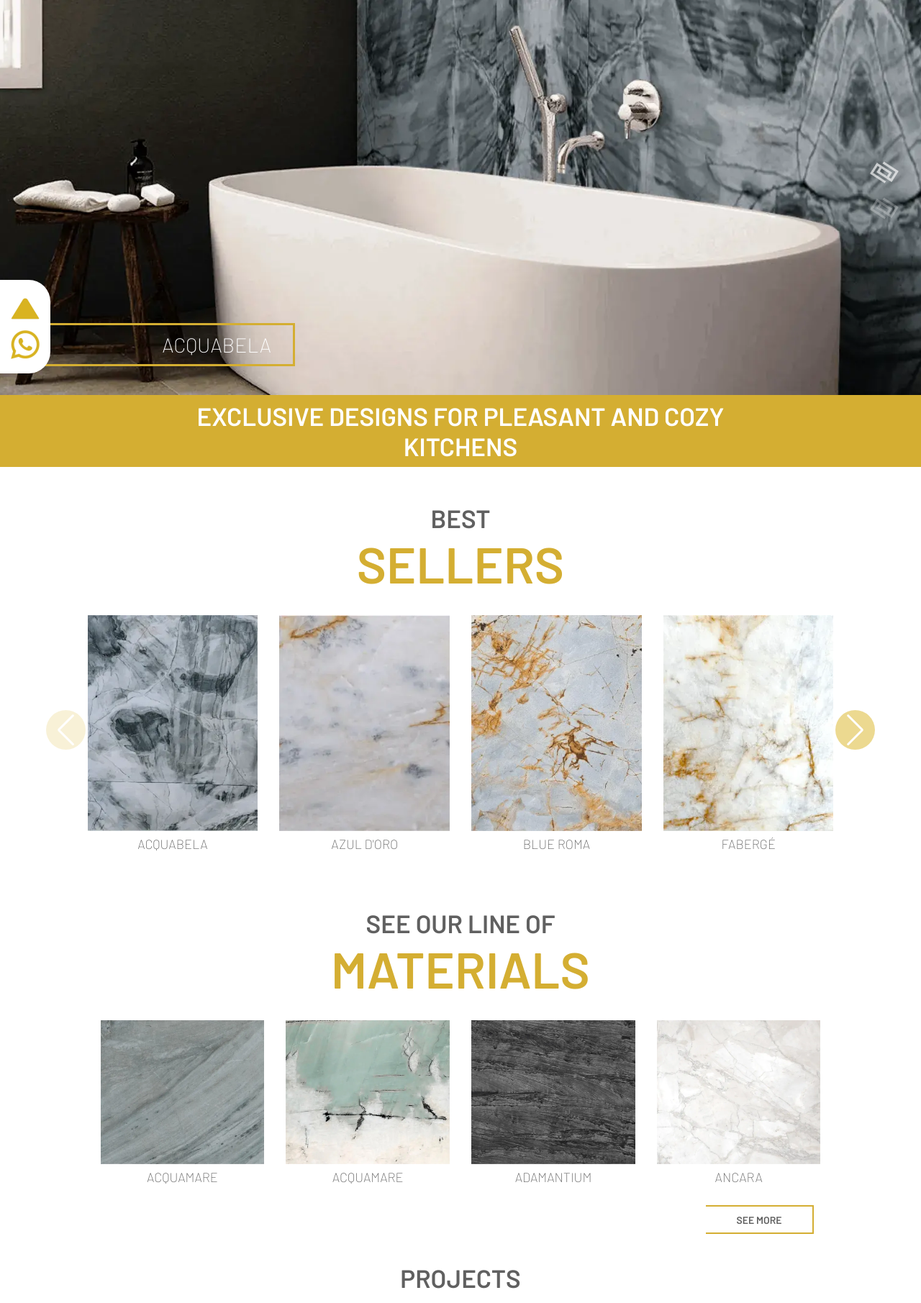
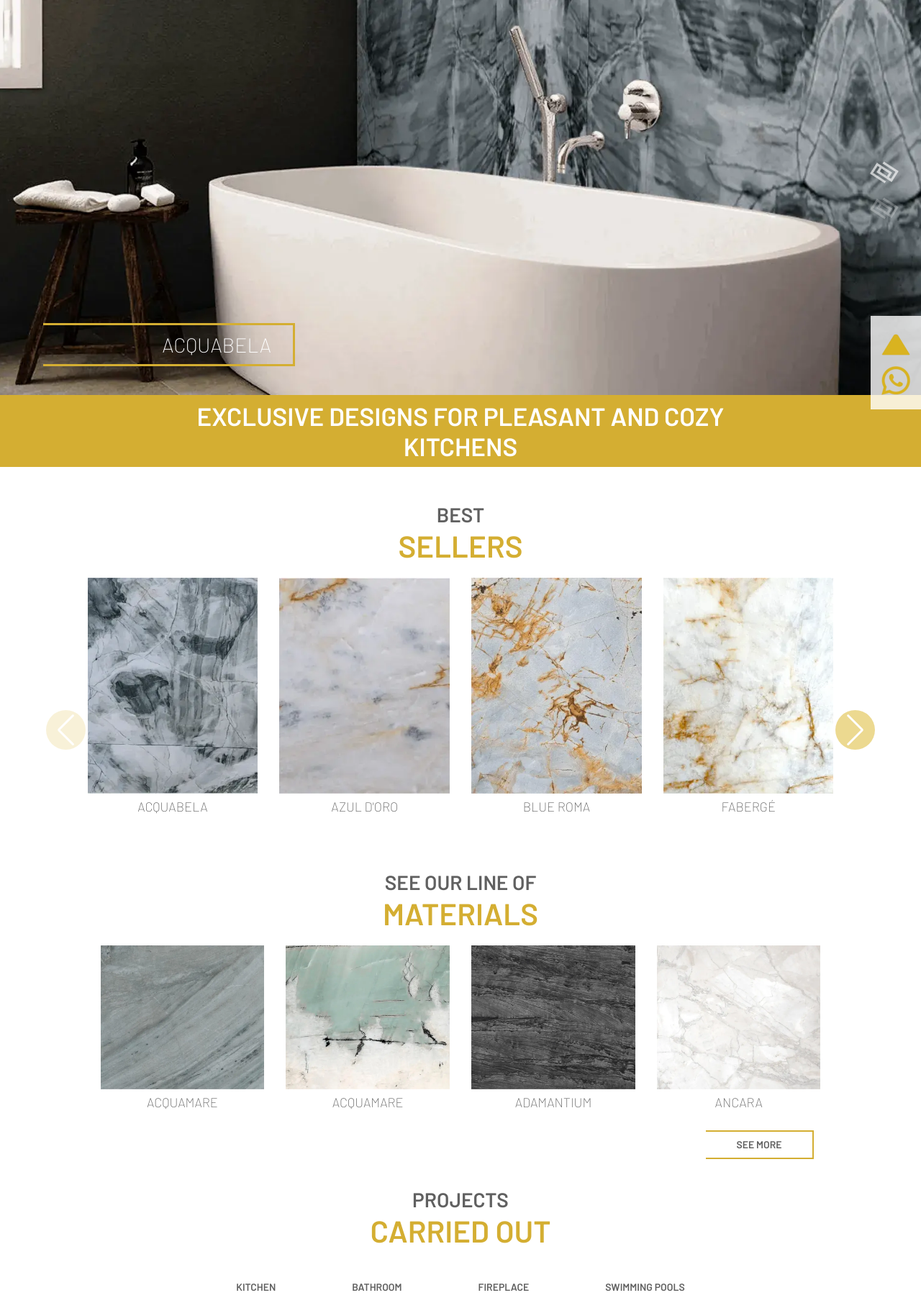
Before and after one commit to LeonardoDuarteBonafe/StoneEmpire, a PHP site: page /index.php in a window 1280 px wide. Shown: the part 121-1932 px from the top of the page at 72% size. Run offline with PHP 8.4, Linux system fonts and the light colour scheme; some libraries are stand-ins or nearby versions.

Commit message:
Finalizações

```diff
--- a/index.php
+++ b/index.php
@@ -281,7 +281,7 @@
         </section>
 
 
-        <div id="quarry-carousel" class="carousel vert slide" data-ride="carousel" data-interval="5000" data-pause="false">
+        <div id="quarry-carousel" class="carousel slide" data-ride="carousel" data-interval="5000" data-pause="false">
             <ol class="carousel-indicators">
                 <li data-target="#quarry-carousel" data-slide-to="0" id="0" class="active"></li>
                 <li data-target="#quarry-carousel" data-slide-to="1"></li>
--- a/php/side-menu.html
+++ b/php/side-menu.html
@@ -1,5 +1,6 @@
-
-<div class="menu-fixed">
-    <a href="#" class="whatsapp-fixed topo"><img src="Images/Header/botao-topo.webp"></a>
-    <a class="whatsapp-fixed whatsapp"><img src="Images/Header/whatsapp-logo.webp"></a>
+<div class="body-menu-fixed">
+    <div class="menu-fixed">
+        <a href="#" class="whatsapp-fixed topo"><img src="Images/Header/botao-topo.webp"></a>
+        <a class="whatsapp-fixed whatsapp"><img src="Images/Header/whatsapp-logo.webp"></a>
+    </div>
 </div>
--- a/style.css
+++ b/style.css
@@ -165,19 +165,25 @@ header nav .fundo{
     width: 350px;
 }
 
+.body-menu-fixed{
+    width: 100% !important;
+    max-width: 1366px;
+    position: fixed;
+    background-color: aqua;
+    bottom: 30%;
+    z-index: 10;
+}
+
 .menu-fixed{
-    background-color: rgba(255,255,255,1);
+    background-color: rgba(255,255,255,0.8);
     display: flex;
     flex-direction: column;
     align-items: center;
     justify-content: center;
+    position: absolute;
     width: 70px;
     height: 130px;
-    position: fixed;
-    bottom: 20%;
-    z-index: 10;
-    border-bottom-right-radius: 30px;
-    border-top-right-radius: 30px;
+    right: 0;
 }
 
 .menu-fixed a{
@@ -379,12 +385,12 @@ header nav .fundo{
 }
 
 .best-sellers h1{
-    font-size: 5em;
-    margin-bottom: 30px !important;
+    font-size: 3em;
+    margin-bottom: 20px !important;
 }
 
 .best-sellers h2{
-    font-size: 2.5em;
+    font-size: 2em;
 }
 
 .best-sellers .mySwiper{
@@ -478,13 +484,13 @@ header nav .fundo{
 }
 
 .materials h2{
-    font-size: 2.5rem;
+    font-size: 2rem;
     padding: 0 !important;
 }
 
 .materials h1{
-    font-size: 5em;
-    margin-bottom: 30px !important;
+    font-size: 3em;
+    margin-bottom: 20px !important;
 }
 
 .materials .mySwiper{
@@ -512,12 +518,12 @@ header nav .fundo{
 }
 
 .carried-out h1{
-    font-size: 5em;
+    font-size: 3em;
     margin-bottom: 20px !important;
 }
 
 .carried-out h2{
-    font-size: 2.5em;
+    font-size: 2em;
 }
 
 .menu{
```
Also changed, not shown: other parts of style.css (+15 -14 lines).
